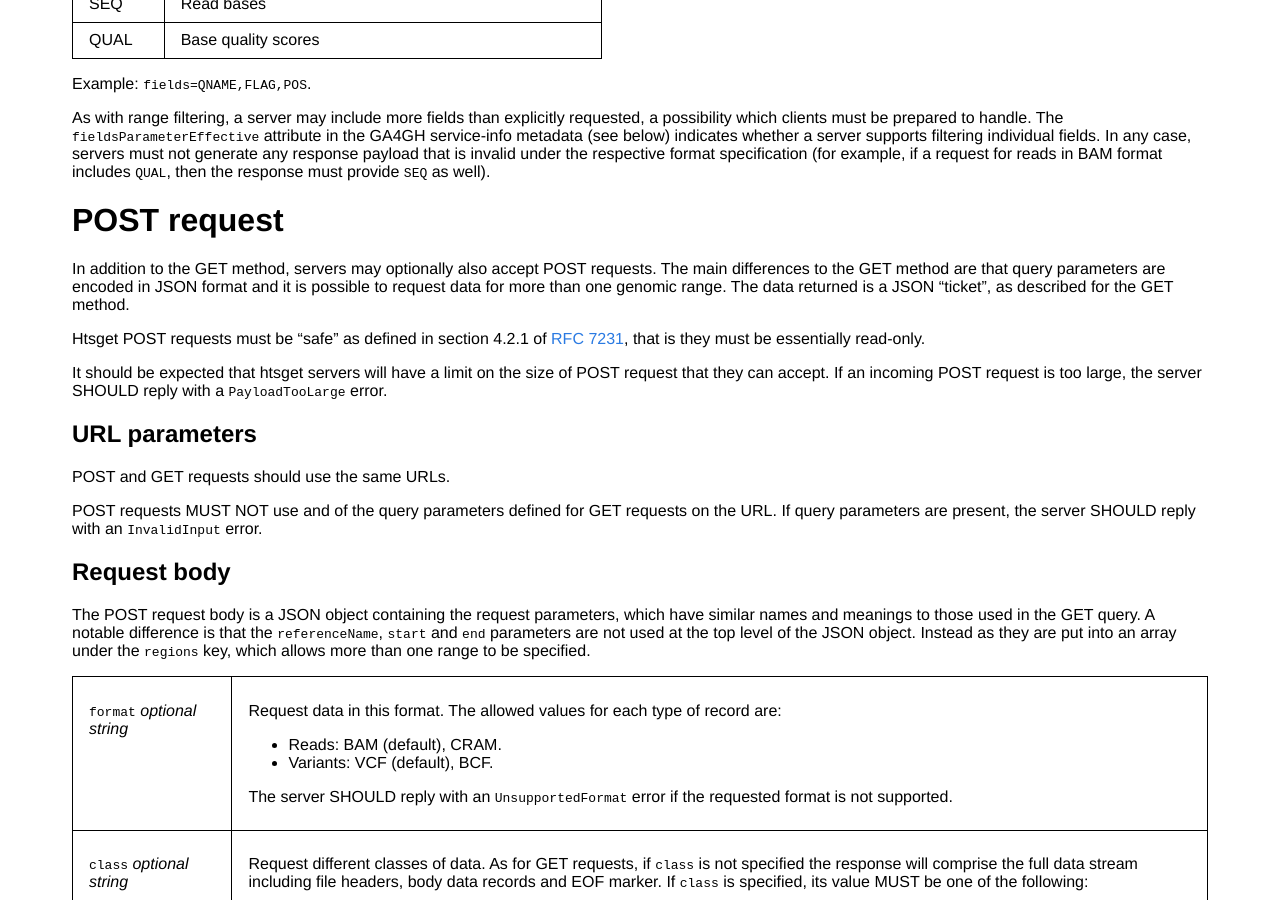
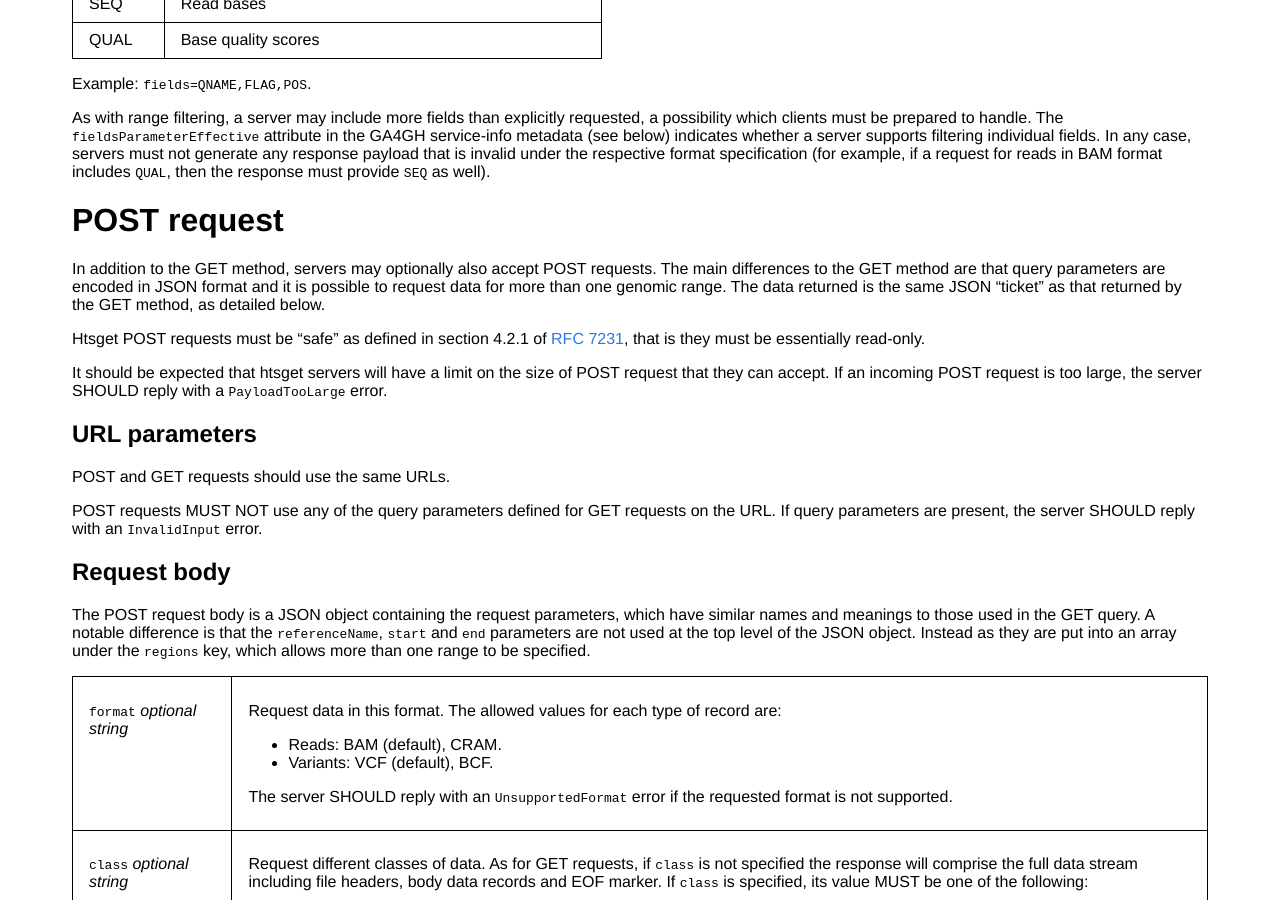
Before and after one commit to samtools/hts-specs, a Jekyll site: the page built from htsget.md, in a window 1280 px wide and 900 px high, scrolled down 5074 px. Built offline with Jekyll 4.4.1, drawn with Linux system fonts in a browser that asks for light colours; some of the changed text lies outside the part shown.

Commit message:
Minor rewording to further incorporate POST requests (PR #587)
Ensure "Protocol essentials" introduction is true for both GET and POST
requests. Reword POST response sentence to reflect the text reorganisation
with the ticket described in a shared later section. Fix typo.

Incidentally caught by checking spelling: capitalise JavaScript etc and
format function names.

```diff
--- a/htsget.md
+++ b/htsget.md
@@ -292,7 +292,7 @@ As with range filtering, a server may include more fields than explicitly reques
 
 In addition to the GET method, servers may optionally also accept POST requests.
 The main differences to the GET method are that query parameters are encoded in JSON format and it is possible to request data for more than one genomic range.
-The data returned is a JSON "ticket", as described for the GET method.
+The data returned is the same JSON "ticket" as that returned by the GET method, as detailed below.
 
 Htsget POST requests must be "safe" as defined in section 4.2.1 of [RFC 7231], that is they must be essentially read-only.
 
@@ -303,7 +303,7 @@ If an incoming POST request is too large, the server SHOULD reply with a `Payloa
 
 POST and GET requests should use the same URLs.
 
-POST requests MUST NOT use and of the query parameters defined for GET requests on the URL.
+POST requests MUST NOT use any of the query parameters defined for GET requests on the URL.
 If query parameters are present, the server SHOULD reply with an `InvalidInput` error.
 
 ## Request body
@@ -601,7 +601,7 @@ If the ticket contains `class` fields, the client may reuse previously downloade
 
 ### HTTPS data block URLs
 
-1. must have percent-encoded path and query (e.g. javascript encodeURIComponent; python urllib.urlencode)
+1. must have percent-encoded path and query (e.g. JavaScript `encodeURIComponent`; Python `urllib.urlencode`)
 2. must accept GET requests
 3. should provide CORS
 4. should allow multiple request retries, within reason
```
Also changed, not shown: other parts of htsget.md (+1 -1 lines).
